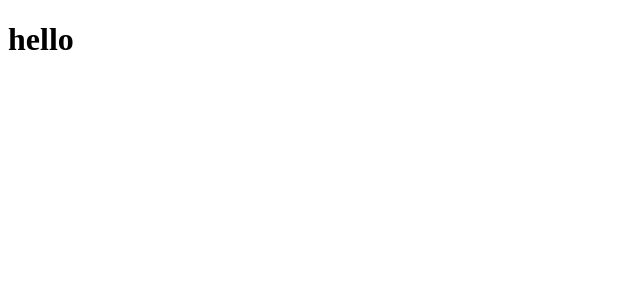
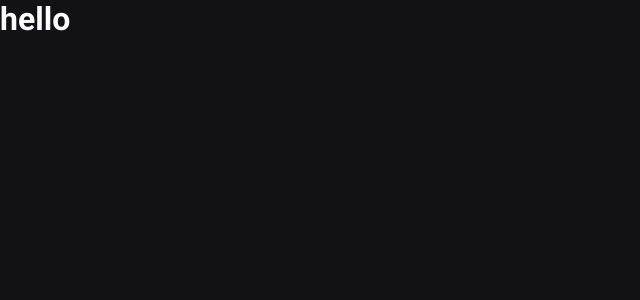
Before and after one commit to br3nds0n/bluenews-web-next, a Next.js app: page / in a window 1280 px wide. Shown: the top 300 px of the page, without its empty margins (0-640 px from the left). Built offline with nearby package versions, Linux system fonts and the light colour scheme.

Commit message:
style: criando estilos globais

```diff
--- a/src/pages/_app.tsx
+++ b/src/pages/_app.tsx
@@ -1,4 +1,6 @@
 import type { AppProps } from 'next/app'
+
+import '../styles/global.scss'
 
 export default function App({ Component, pageProps }: AppProps) {
   return <Component {...pageProps} />
--- a/src/pages/_document.tsx
+++ b/src/pages/_document.tsx
@@ -8,7 +8,6 @@
                 <link rel="preconnect" href="https://fonts.googleapis.com" />
                 <link href="https://fonts.googleapis.com/css2?family=Poppins:wght@400;600&family=Roboto:wght@400;700;900&display=swap" rel="stylesheet" />
 
-                <title>bluenews</title>
             </Head>
             <body>
                 <Main />
--- a/src/pages/index.tsx
+++ b/src/pages/index.tsx
@@ -1,7 +1,13 @@
+import Head from "next/head"
+
 export default function Home() {
   return (
-    <h1>
-      hello
-    </h1>
+    <>
+      <Head>
+        <title> bluenews </title>
+      </Head>
+
+      <h1>hello</h1>
+    </>
   )
 }
--- a/src/styles/global.scss
+++ b/src/styles/global.scss
@@ -1,6 +1,50 @@
-.title {
-    color: red
-   span {
-    color: blue;
-   }
+* {
+    margin: 0;
+    padding: 0;
+    box-sizing: border-box;
 }
+
+:root {
+    --white: #FFF;
+
+    --gray-100: #E1E1E6;
+    --gray-300: #A8A8B3;
+    --gray-700: #323238;
+    --gray-800: #29292E;
+    --gray-850: #1F2729;
+    --gray-900: #121214;
+
+    --cyan-500: #61DAFB;
+    --yellow-500: #EBA417;
+    --green-500: #04D361;
+}
+
+@media (max-width: 1000px) {
+    html {
+        font-size: 93.75%;
+    }
+}
+
+@media (max-width: 720px) {
+    html {
+        font-size: 87.5%;
+    }
+}
+
+body {
+    background: var(--gray-900);
+    color: var(--white);
+}
+
+body, input, textarea, select, button {
+    font: 400 1rem "roboto", sans-serif;
+}
+
+button {
+    cursor: pointer;
+}
+
+a {
+    color: inherit;
+    text-decoration: none;
+}
```
